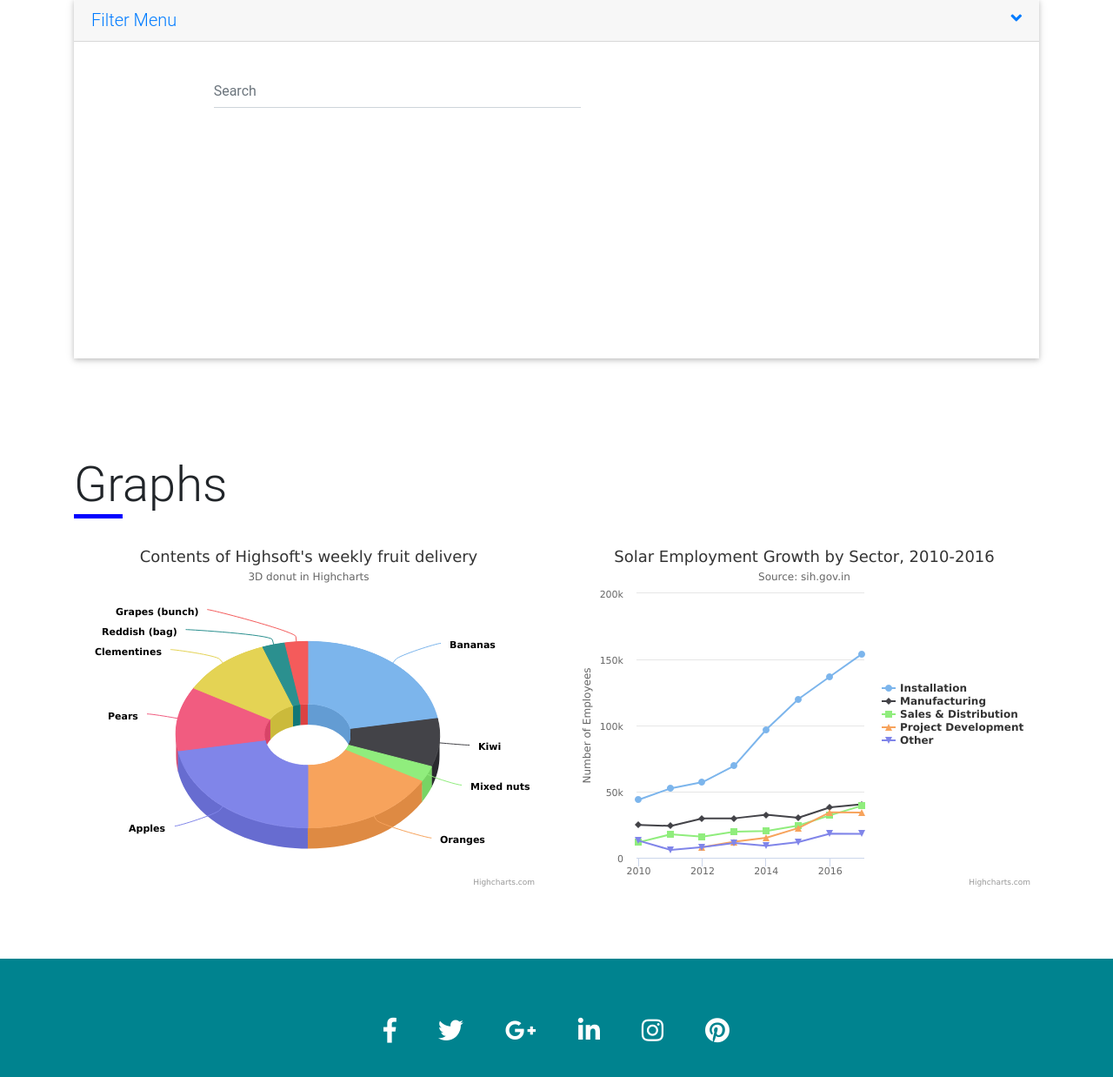
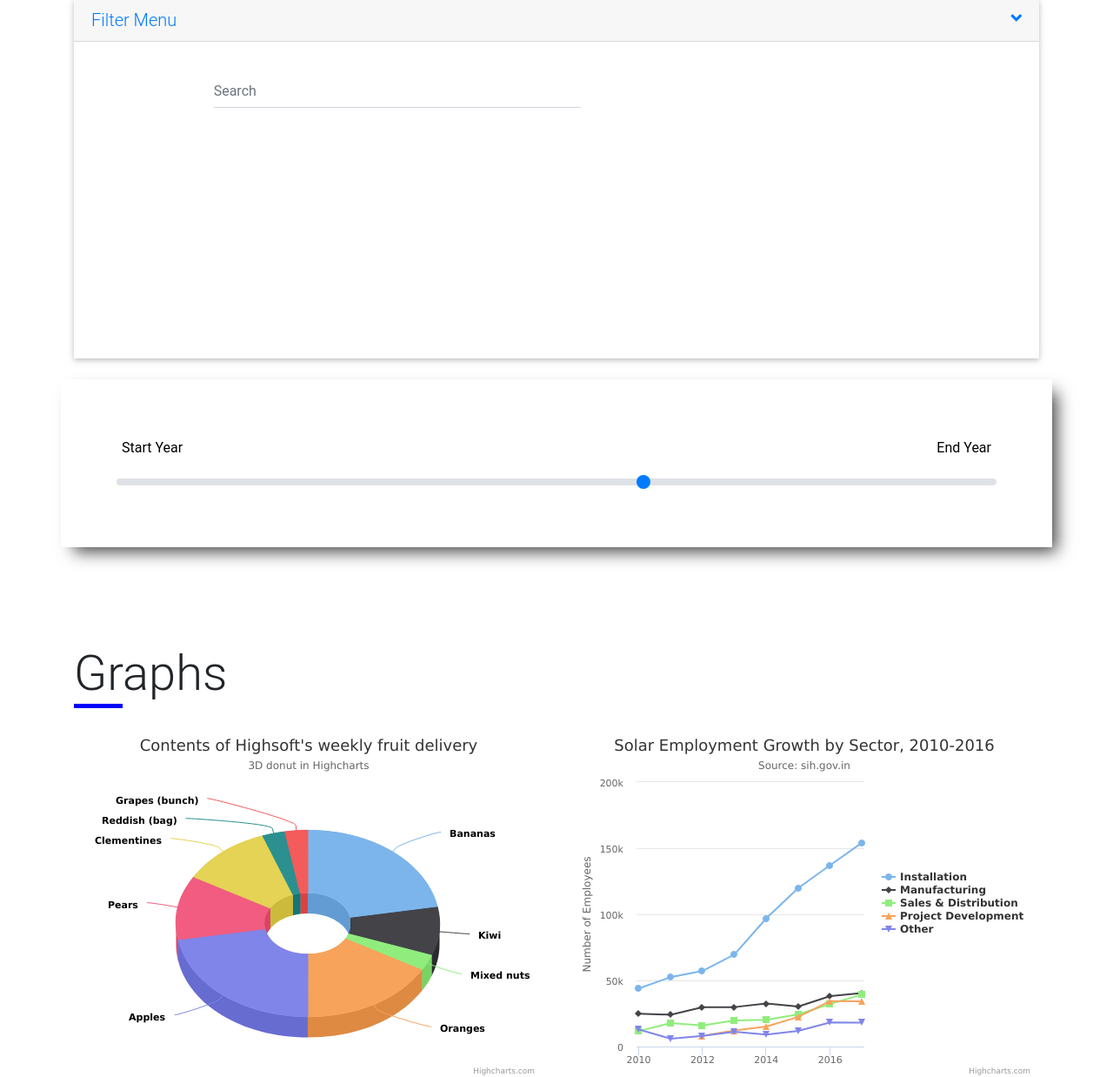
Before and after one commit to adwait-thattey/sih2019, a Django app: page / in a window 1280 px wide. Shown: the part 109-1347 px from the top of the page at 87% size. Run offline with Django 3.2, Linux system fonts and the light colour scheme; some libraries are stand-ins or nearby versions.

Commit message:
Added step slider

```diff
--- a/postgres_django_app/dashboard/sheets/static/sheets/css/option.css
+++ b/postgres_django_app/dashboard/sheets/static/sheets/css/option.css
@@ -130,11 +130,35 @@ li:hover {
 
 .text {
     display: inline-block;
-    width: 70%;
+    width: 80%;
 }
 
 .next-arrow {
     display: inline-block;
-    width: 25%;
+    width: 15%;
     text-align: center;
 }
+
+
+.title
+{
+    width: 100%;
+    display: block;
+    line-height: 22px;
+    padding: 4px 6px;
+    color: #000;
+    margin-bottom: 13px;
+    clear:both;
+}
+
+.title .startYear{ float:right }
+.title .endYear { float:left }
+
+
+.year-slider {
+    padding: 4rem;
+
+    -webkit-box-shadow: 10px 10px 18px -5px rgba(0,0,0,0.75);
+    -moz-box-shadow: 10px 10px 18px -5px rgba(0,0,0,0.75);
+    box-shadow: 10px 10px 18px -5px rgba(0,0,0,0.75);
+}
--- a/postgres_django_app/dashboard/sheets/static/sheets/js/option.js
+++ b/postgres_django_app/dashboard/sheets/static/sheets/js/option.js
@@ -65,6 +65,25 @@ function updateUl(level, data) {
 
     $.each(data, function (index, value) {
          createdUl.append(createLi(level, value));
+    });
+}
+
+
+
+
+function getData(language, feature_id) {
+    $.ajax({
+        type: 'GET',
+        url: dataUrl,
+        data: {
+            feature: feature_id,
+            depth: 0,
+            language: language,
+        },
+        dataType: 'json',
+        success: function (data) {
+            console.log(data);
+        }
     });
 }
 
@@ -143,6 +162,13 @@ $('body').on('click', 'li.level-1-li .text', function () {
     removeCurrentlySelectedSpan(3);
 
 
+    // Get the values via AJAX call
+    // console.log($(this).parent().attr('value'));
+
+    getData('english', $(this).parent().attr('value'));
+
+
+
     // Using selectedOption get the data
     $(".level-2").removeClass("level-2-add").addClass("level-2-none");
     $(".level-3").removeClass("level-3-add").addClass("level-3-none");
@@ -171,6 +197,10 @@ $('body').on('click', 'li.level-2-li .text', function () {
     removeCurrentlySelectedSpan(3);
 
     // Using selectedOption get the data
+
+    getData('english', $(this).parent().attr('value'));
+
+
 
 
     $(".level-3").removeClass("level-3-add").addClass("level-3-none");
@@ -343,8 +373,7 @@ $.ajax({
     success: function (data) {
         // JSONdata = data;
         JSONdata = data;
-        console.log(JSONdata);
-        var selectedUl = document.querySelector('.level-1');
+            var selectedUl = document.querySelector('.level-1');
 
         $.each(data, function (index, value) {
             selectedUl.appendChild(createLi(1, value));
--- a/postgres_django_app/dashboard/sheets/templates/sheets/partials/_option.html
+++ b/postgres_django_app/dashboard/sheets/templates/sheets/partials/_option.html
@@ -66,10 +66,18 @@
                         </div>
                     </div>
                 </div>
+            </div>
+        </div>
 
+        <div class="row mt-4 year-slider">
+            <div class="title">
+                <span class="endYear" style="float:right;">End Year</span>
+             <span class="startYear" style="float:left;">Start Year</span>
             </div>
 
+            <input type="range" class="custom-range" min="0" max="5" id="customRange2">
         </div>
+
 
         <!--Chips Section-->
         <div class="attr_chips">
@@ -100,7 +108,7 @@
 {% block scripts %}
 
     <script>
-        var dateUrl = "{% url 'sheets:feature_values' %}";
+        var dataUrl = "{% url 'sheets:feature_values' %}";
         var nameUrl = "{% url 'sheets:feature_name_tree' %}";
         var csrfToken = "{{ csrf_token }}";
     </script>
```
